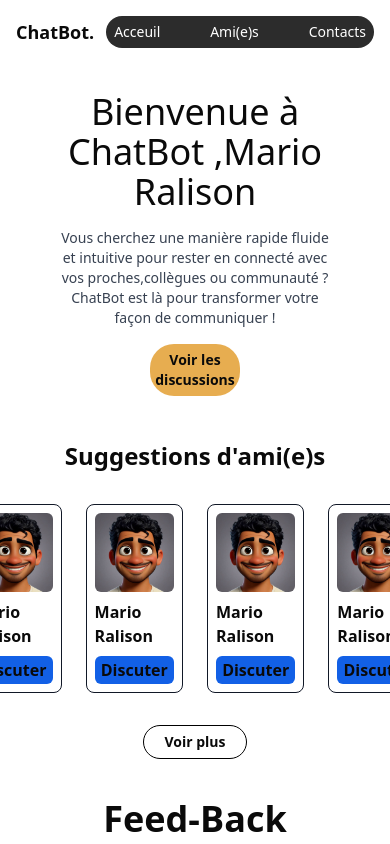
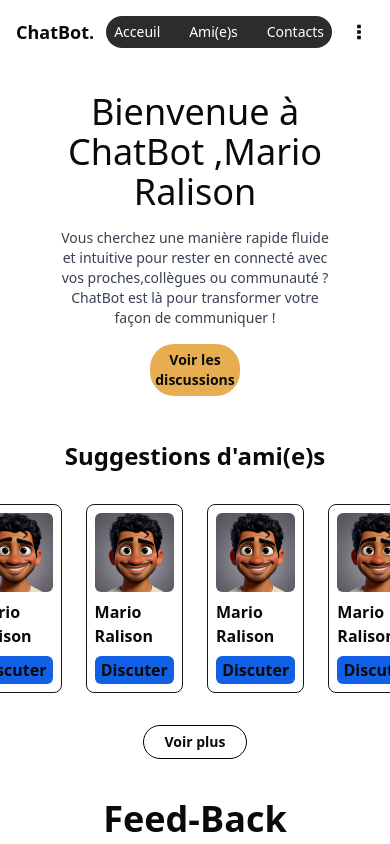
Before and after one commit to IannisG10/Chat_App, a Next.js app: page /Home in a window 390 px wide. Shown: the top 844 px of the page. Built offline with nearby package versions, Linux system fonts and the light colour scheme.

Commit message:
responsive: DotMenu

```diff
--- a/package.json
+++ b/package.json
@@ -23,6 +23,7 @@
     "react-hook-form": "^7.54.2",
     "react-icons": "^5.5.0",
     "react-redux": "^9.2.0",
+    "styled-components": "^6.1.17",
     "tailwind-merge": "^3.0.1",
     "tailwindcss-animate": "^1.0.7",
     "zod": "^3.24.2"
--- a/src/components/block/NavBar/NavBar.tsx
+++ b/src/components/block/NavBar/NavBar.tsx
@@ -10,7 +10,7 @@ export const NavBar = ({firstItem,secondItem,thirdItem}: NavBarType) => {
                 <li className=" cursor-pointer hover:bg-[#535353] transition-all duration-150 md:py-2 py-1.5 md:text-base text-sm rounded-3xl px-2" >{secondItem}</li>
                 <li className=" cursor-pointer hover:bg-[#535353] transition-all duration-150 md:py-2 py-1.5 md:text-base text-sm rounded-3xl px-2" >{thirdItem}</li>
             </ul>
-            <div className=" md:block hidden rounded-full p-1 hover:bg-[#535353] transition-all duration-150 cursor-pointer">
+            <div className="md:block hidden rounded-full p-1 hover:bg-[#535353] transition-all duration-150 cursor-pointer">
                 <BiSolidMoon color="white" size={25}/>
             </div>
         </nav>
--- /dev/null
+++ b/src/components/block/ResponsiveMenu/DotMenu.tsx
@@ -0,0 +1,27 @@
+"use client"
+import React, { useState } from "react";
+import { HeaderProps } from "@/components/sections/Header/Header";
+import {BiDotsVertical} from "react-icons/bi"
+import styled from "styled-components"
+import Link from "next/link";
+
+export const DotMenu = ({iconList}: HeaderProps) => {
+    const [isOpen,setIsOpen] = useState<boolean>(false)
+    return(
+        <div className={`md:hidden ${iconList.length === 1 ? "hidden": "block"}`}>
+            <div className="relative p-1 z-10 rounded-full cursor-pointer hover:bg-gray-100"
+                onClick={()=> {setIsOpen(!isOpen)}}
+            >
+                    <BiDotsVertical size={22}/>
+            </div>
+            {isOpen && (
+                <div className=" absolute top-14 right-3 z-0 bg-gray-200 p-1 animate-fade-down rounded-full flex flex-col gap-1">
+                    {iconList.map((item,index)=>(
+                        <Link href={item.href} key={index} className="p-0.5 rounded-full hover:bg-gray-100 cursor-pointer">{item.iconComponent}</Link>
+                    ))}
+                </div>
+                )
+            }
+        </div>
+    )
+}
--- a/src/components/sections/Header/Header.tsx
+++ b/src/components/sections/Header/Header.tsx
@@ -1,17 +1,19 @@
 import React from "react"
 import Link from "next/link"
 import { IconRouteType } from "@/entities/compoent-entities/header-entities"
+import { DotMenu } from "@/components/block/ResponsiveMenu/DotMenu"
 
-interface HeaderProps {
-    barComponent: React.ReactElement
+export interface HeaderProps {
+    barComponent?: React.ReactElement
     iconList: IconRouteType[]
 }
 export const Header = ({barComponent,iconList}: HeaderProps)=> {
     return(
-        <div className="flex justify-between items-center gap-3">
+        <header className="flex justify-between items-center gap-3">
             <h1 className=" md:font-bold font-extrabold md:text-2xl text-lg">ChatBot.</h1>
             {barComponent}
-            <div className=" md:flex items-center hidden">
+            <div>
+                <div className={`md:flex  items-center ${iconList.length > 1 && "hidden"}`}>
                     {iconList.map((item,index)=> (
                         <Link href={item.href} key={index}
                             className="p-1 rounded-full hover:bg-gray-50 transition-all duration-150"
@@ -20,6 +22,8 @@ export const Header = ({barComponent,iconList}: HeaderProps)=> {
                         </Link>
                     ))}
                 </div>
+                <DotMenu iconList={iconList}/>
             </div>
+        </header>
     )
 }
--- a/tailwind.config.ts
+++ b/tailwind.config.ts
@@ -55,7 +55,16 @@ export default {
   			lg: 'var(--radius)',
   			md: 'calc(var(--radius) - 2px)',
   			sm: 'calc(var(--radius) - 4px)'
-  		}
+  		},
+		animation: {
+			'fade-down': 'fadeDown 0.3s ease-out'
+		},
+		keyframes: {
+			fadeDown: {
+				'0%': {transform: 'translateY(-10px)',opacity: '0'},
+				'100%': {transform: 'translateY(0)',opacity: '1'}
+			}
+		}
   	}
   },
   plugins: [require("tailwindcss-animate")],
```
Also changed, not shown: 1 other file (tests, documents, lock files or other folders). Lines whose indentation alone changed are shown as unchanged.
